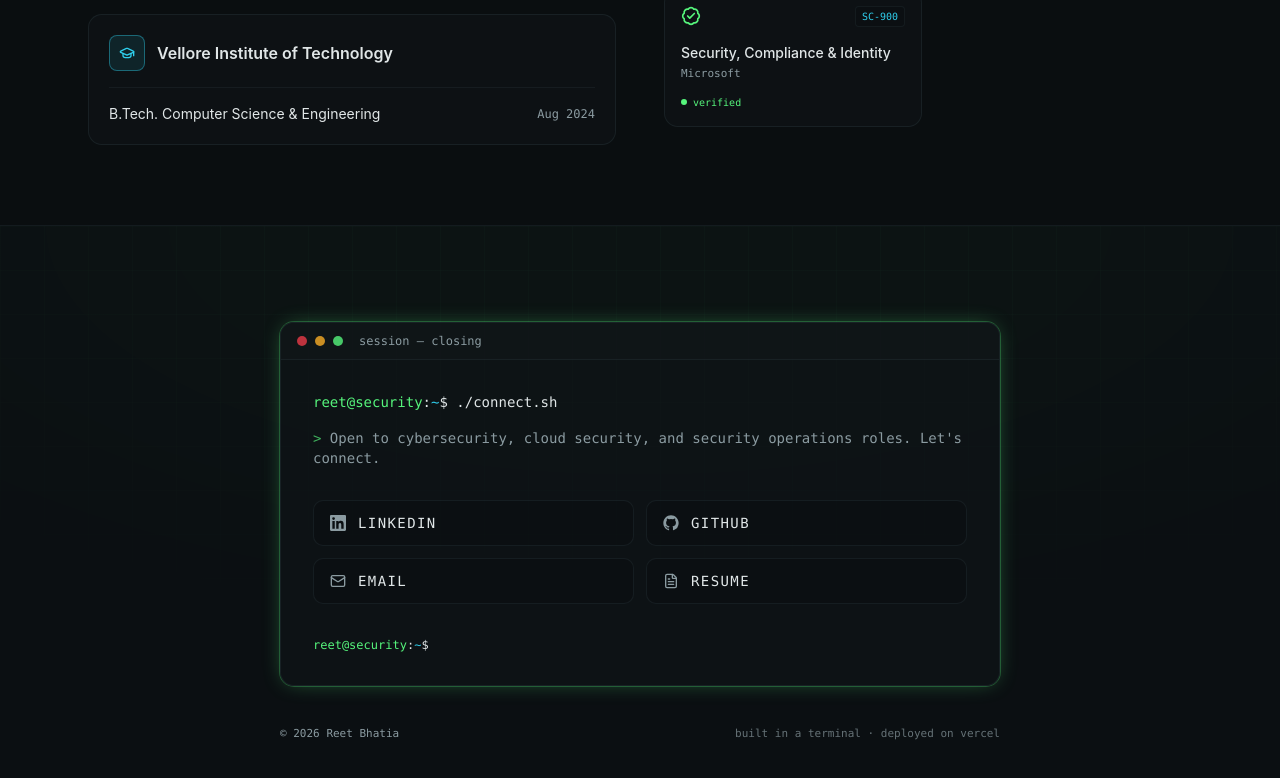
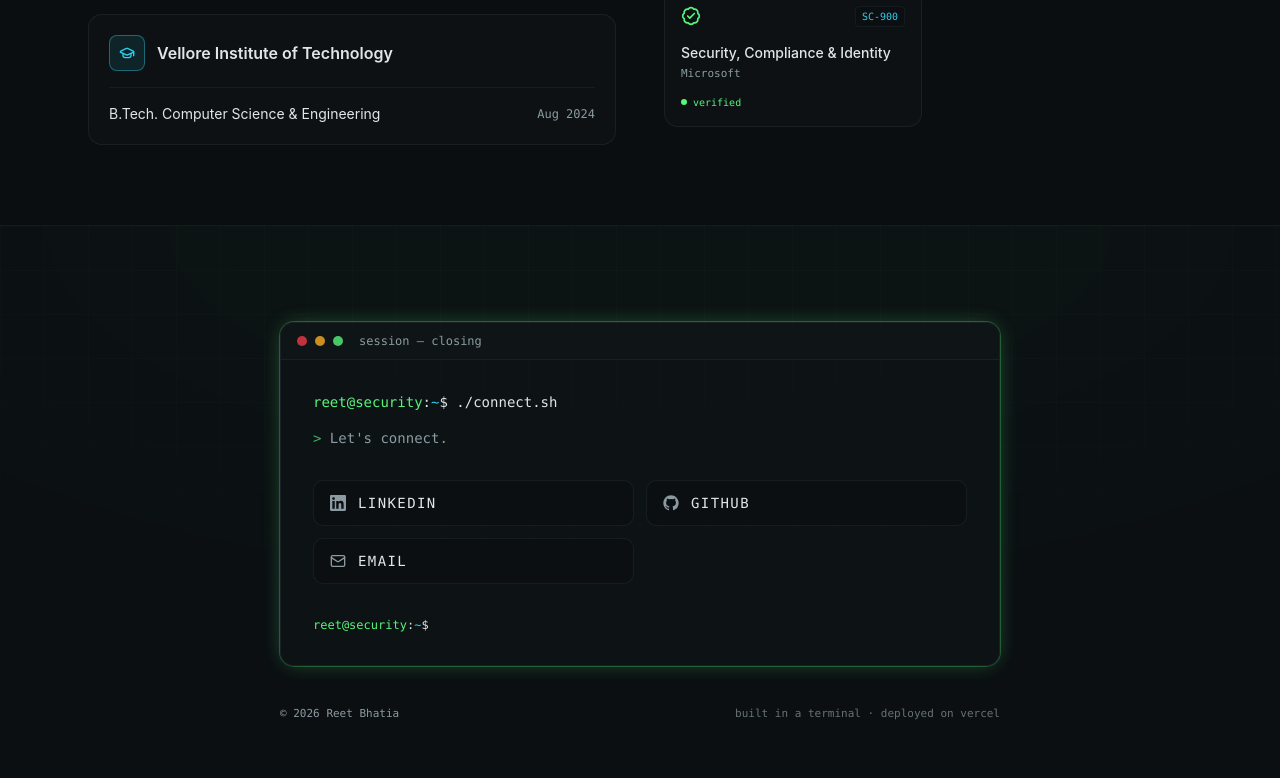
Before and after one commit to reetbhatia/reetbhatia-portfolio, a Next.js app: page / in a window 1280 px wide. Shown: the part 4135-4913 px from the top of the page. Built offline with nearby package versions, Linux system fonts and the light colour scheme.

Commit message:
Update contact.tsx

```diff
--- a/components/contact.tsx
+++ b/components/contact.tsx
@@ -1,6 +1,6 @@
 'use client'
 
-import { Mail, FileText } from 'lucide-react'
+import { Mail } from 'lucide-react'
 import { profile } from '@/lib/data'
 import { useTypewriter } from '@/hooks/use-typewriter'
 import { GithubIcon, LinkedinIcon } from '@/components/brand-icons'
@@ -9,7 +9,6 @@ const actions = [
   { label: 'LINKEDIN', href: profile.links.linkedin, icon: LinkedinIcon, external: true },
   { label: 'GITHUB', href: profile.links.github, icon: GithubIcon, external: true },
   { label: 'EMAIL', href: profile.links.email, icon: Mail, external: false },
-  { label: 'RESUME', href: profile.links.resume, icon: FileText, external: false },
 ]
 
 export function Contact() {
@@ -42,8 +41,7 @@ export function Contact() {
             </p>
 
             <p className="mt-4 text-sm text-muted-foreground">
-              <span className="text-primary/70">{'>'}</span> Open to cybersecurity,
-              cloud security, and security operations roles. Let&apos;s connect.
+              <span className="text-primary/70">{'>'}</span> Let&apos;s connect.
             </p>
 
             <div className="mt-8 grid gap-3 sm:grid-cols-2">
```
